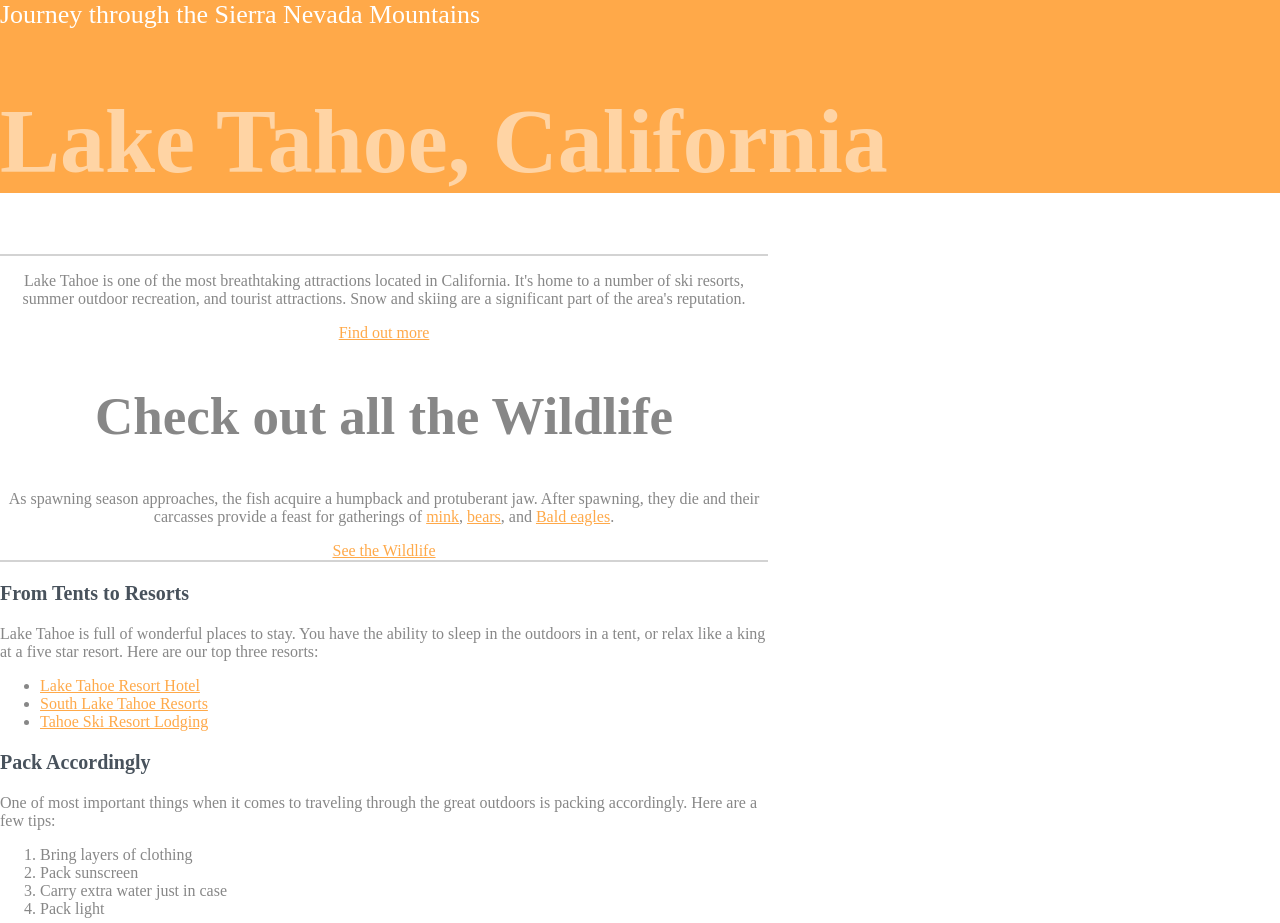
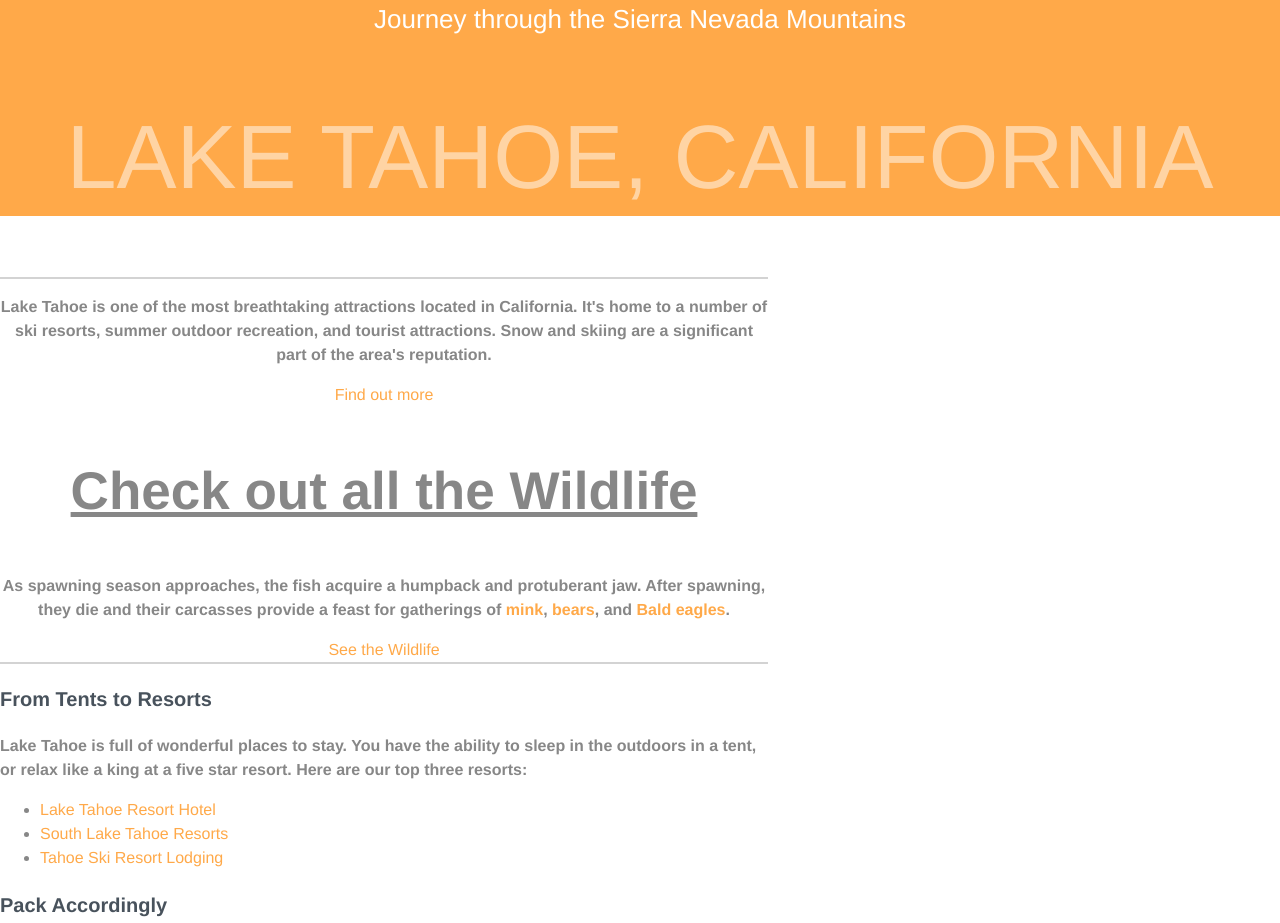
Before and after one commit to ferreret/th-intro-css, a plain HTML site: page index.html in a window 1280 px wide. Shown: the top 923 px of the page. Drawn offline with Linux system fonts and the light colour scheme.

Commit message:
Intro to fonts

```diff
--- a/css/styles.css
+++ b/css/styles.css
@@ -3,16 +3,23 @@
 body {
   color: #878787;
   margin: 0;
-  font-size: 1em;
+  /*font-size: 1em;
+  font-family: "Helvetica Neue", Helvetica, Arial, sans-serif;
+  line-height: 1.5;*/ /*Sin unidades quiere decir que es proporcional al tamaño de la fuente */
+  font: normal 1em/1.5 "Helvetica Neue", Helvetica, Arial, sans-serif; /*Modo corto*/
 }
 
 h1 {
   font-size: 5.625em;
   color: rgba(255,255,255,.5);
+  text-transform: uppercase;
+  font-weight: normal;
+  line-height: 1.3;
 }
 
 h2 {
   font-size: 53px;
+  text-decoration: underline;
 }
 
 h3 {
@@ -20,10 +27,15 @@ h3 {
   color: #48525c;
 }
 
+p {
+  font-weight: bold;
+}
+
 /* Pseudo-classes ------------------ */
 
 a:link {
   color: #ffa949;
+  text-decoration: none;
 }
 
 a:visited {
@@ -57,7 +69,8 @@ a:active {
   font-size: 1.625em;
 }
 
-.primary-content {
+.primary-content,
+.main-header {
   text-align: center;
 }
 
```
